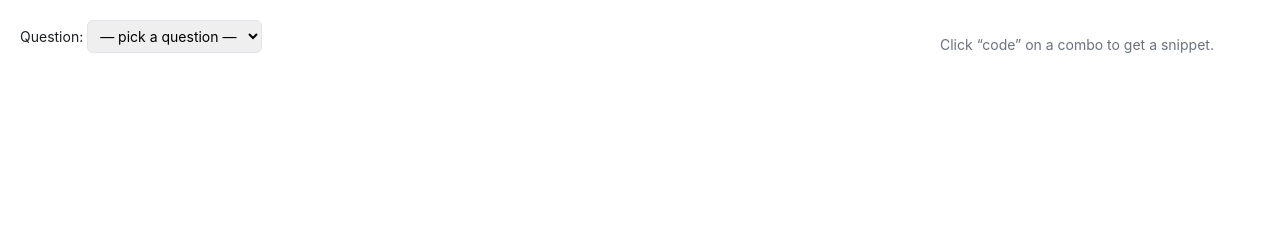
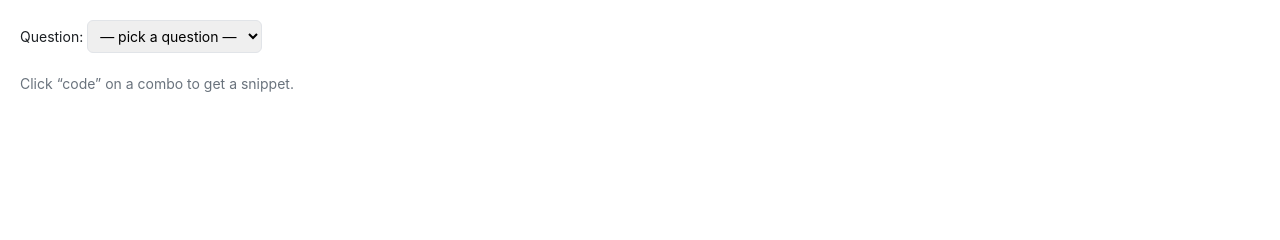
Before and after one commit to jyp90/chunklab, a Python web app: template src/chunklab/server/templates/results.html in a window 1280 px wide. Shown: the part 180-420 px from the top of the page. Run offline with Jinja, Linux system fonts and the light colour scheme; the template is opened without the code that fills it, so the values that code supplies are empty.

Commit message:
fix: stack results page snippet below question detail
The lower .row placed the question drill-down (.col) beside the code
snippet (.col-narrow, flex:0 0 320px, no min-width:0). Long snippet
lines forced the flex item past 320px, squeezing the question column
to ~250px and stacking the per-combo buttons 18 high. Restructure into
two full-width stacked sections and let pre.code wrap/scroll within
its own width instead of pushing its flex sibling.

Co-Authored-By: Claude Fable 5.1 <noreply@anthropic.com>

```diff
--- a/src/chunklab/server/static/app.css
+++ b/src/chunklab/server/static/app.css
@@ -9,7 +9,7 @@ main { padding:20px; max-width:1400px; margin:0 auto; }
 .muted { color:var(--muted); }
 .row { display:flex; gap:20px; align-items:flex-start; }
 .col { flex:1; min-width:0; }
-.col-narrow { flex:0 0 320px; }
+.col-narrow { flex:0 0 320px; min-width:0; }
 button, .btn { padding:6px 12px; border:1px solid var(--line); border-radius:6px; background:#f6f8fa; cursor:pointer; }
 button.primary { background:var(--accent); color:#fff; border-color:var(--accent); }
 button:disabled { opacity:.5; cursor:default; }
@@ -28,6 +28,6 @@ mark.both { background:var(--both); }
 ul.plain { list-style:none; padding:0; margin:0; }
 ul.plain li { padding:6px 0; border-bottom:1px solid var(--line); }
 .tabs button.active { background:var(--fg); color:#fff; }
-pre.code { background:#f6f8fa; padding:12px; border-radius:6px; overflow:auto; }
+pre.code { background:#f6f8fa; padding:12px; border-radius:6px; overflow:auto; max-width:100%; }
 .progress { height:8px; background:var(--line); border-radius:4px; overflow:hidden; }
 .progress > div { height:100%; background:var(--accent); }
--- a/src/chunklab/server/templates/results.html
+++ b/src/chunklab/server/templates/results.html
@@ -16,8 +16,7 @@
   {% endfor %}
   </tbody>
 </table>
-<div class="row" style="margin-top:20px">
-  <div class="col">
+<section style="margin-top:20px">
   <label>Question:
     <select name="qid"
             onchange="if(this.value){htmx.ajax('GET', '/results/{{ result.run_id }}/question/' + encodeURIComponent(this.value), '#question-detail')}else{document.getElementById('question-detail').innerHTML=''}">
@@ -25,7 +24,6 @@
       {% for q in questions %}<option value="{{ q.id }}">{{ q.text }}</option>{% endfor %}
     </select></label>
   <div id="question-detail"></div>
-  </div>
-  <div class="col-narrow" id="snippet"><p class="muted">Click &ldquo;code&rdquo; on a combo to get a snippet.</p></div>
-</div>
+</section>
+<section id="snippet" style="margin-top:20px"><p class="muted">Click &ldquo;code&rdquo; on a combo to get a snippet.</p></section>
 {% endblock %}
```
Also changed, not shown: tests/server/test_results.py (+10 -0 lines). Lines whose indentation alone changed are shown as unchanged.
